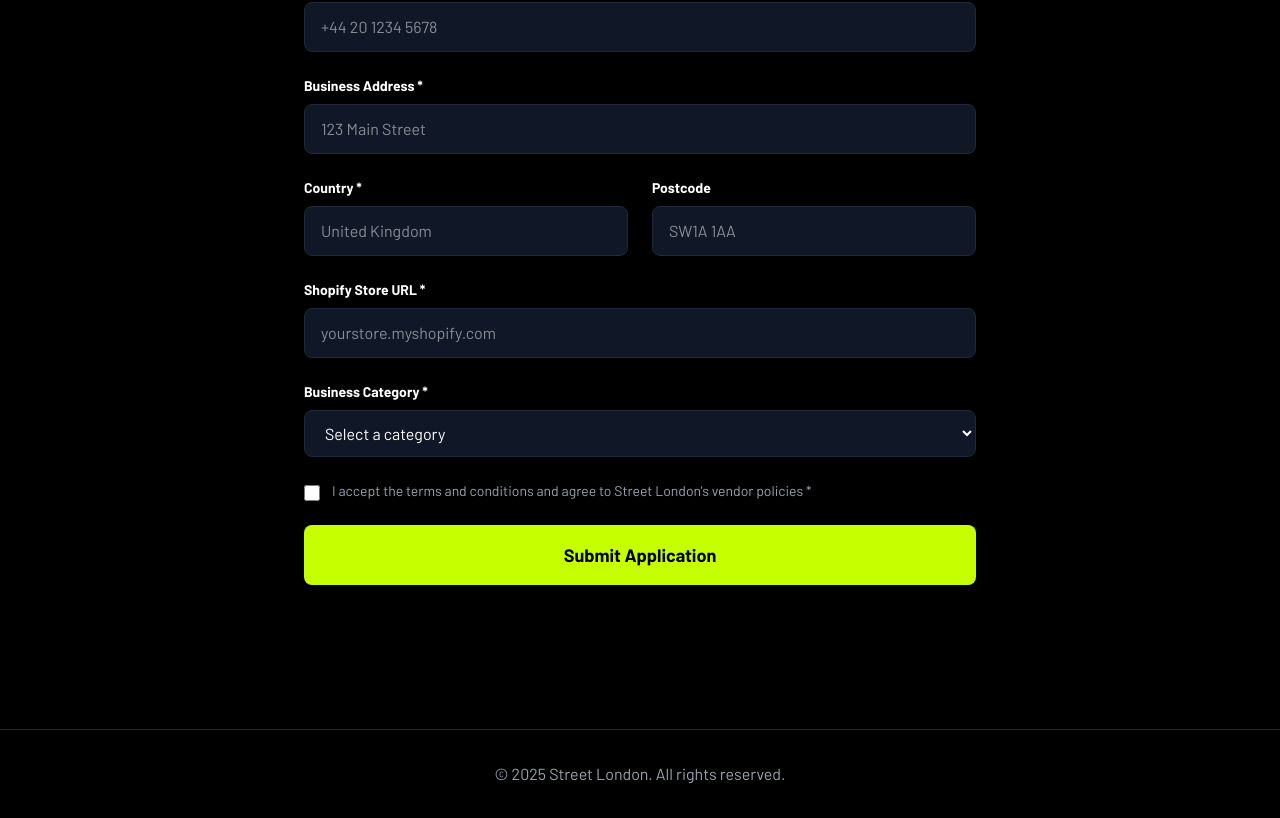
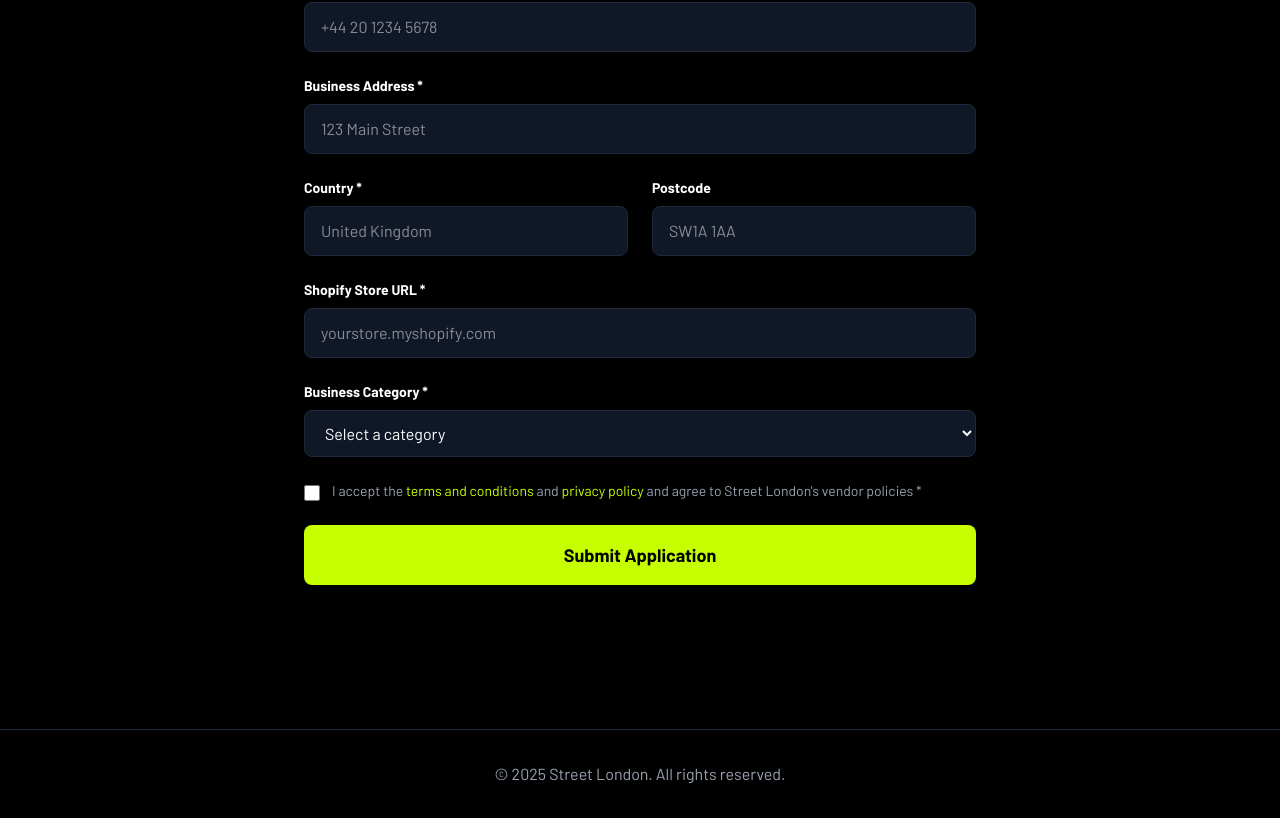
Before and after one commit to STREET-Technologies/street-vendor-portal, a Next.js app: page /onboard in a window 1280 px wide. Shown: the part 629-1447 px from the top of the page. Built offline with nearby package versions, Linux system fonts and the light colour scheme; no server answers; a web font is replaced by a local one.

Commit message:
Add links to terms and privacy policy in onboarding form

```diff
--- a/app/onboard/page.tsx
+++ b/app/onboard/page.tsx
@@ -320,7 +320,25 @@ export default function OnboardPage() {
                 className="mt-1 mr-3 h-4 w-4 bg-gray-900 border-gray-800 rounded focus:ring-street-lime"
               />
               <label htmlFor="acceptTerms" className="text-sm text-gray-400">
-                I accept the terms and conditions and agree to Street London&apos;s vendor policies *
+                I accept the{" "}
+                <a
+                  href="https://street.london/user-terms"
+                  target="_blank"
+                  rel="noopener noreferrer"
+                  className="text-street-lime hover:underline"
+                >
+                  terms and conditions
+                </a>{" "}
+                and{" "}
+                <a
+                  href="https://street.london/privacy-policy"
+                  target="_blank"
+                  rel="noopener noreferrer"
+                  className="text-street-lime hover:underline"
+                >
+                  privacy policy
+                </a>{" "}
+                and agree to Street London&apos;s vendor policies *
               </label>
             </div>
             {errors.acceptTerms && (
```
